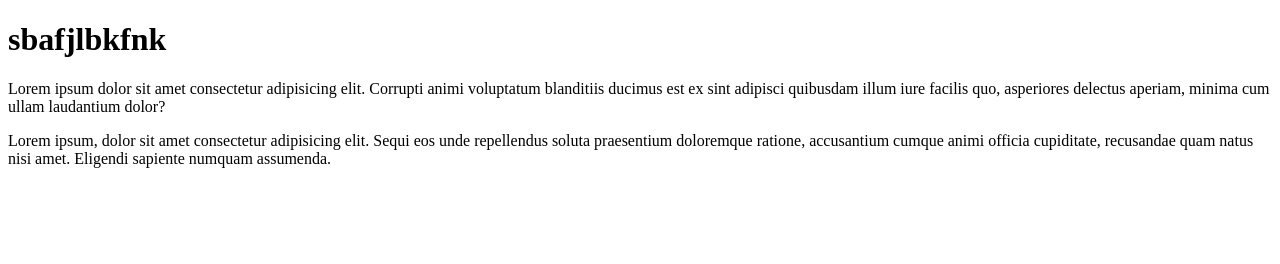
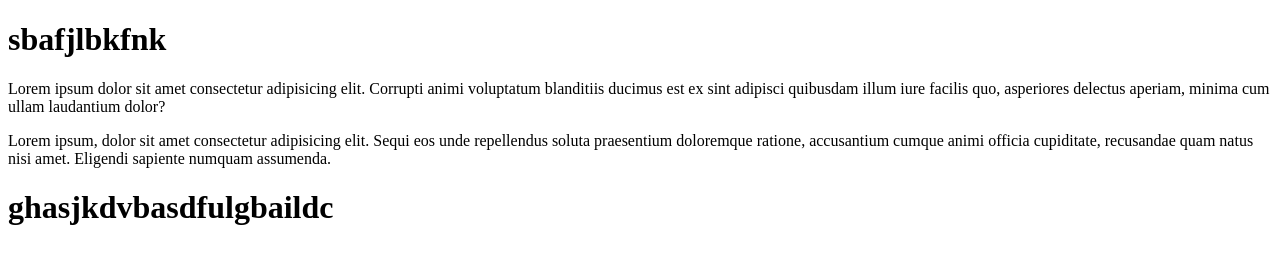
Before and after one commit to imtiaz66/yaseen, a plain HTML site: page index.html in a window 1280 px wide. Drawn offline with Linux system fonts and the light colour scheme.

Commit message:
commit succcesfull

```diff
--- a/index.html
+++ b/index.html
@@ -10,5 +10,6 @@
     <h1>sbafjlbkfnk</h1>
     <p>Lorem ipsum dolor sit amet consectetur adipisicing elit. Corrupti animi voluptatum blanditiis ducimus est ex sint adipisci quibusdam illum iure facilis quo, asperiores delectus aperiam, minima cum ullam laudantium dolor?</p>
     <p>Lorem ipsum, dolor sit amet consectetur adipisicing elit. Sequi eos unde repellendus soluta praesentium doloremque ratione, accusantium cumque animi officia cupiditate, recusandae quam natus nisi amet. Eligendi sapiente numquam assumenda.</p>
+    <h1>ghasjkdvbasdfulgbaildc</h1>
 </body>
 </html>
```
